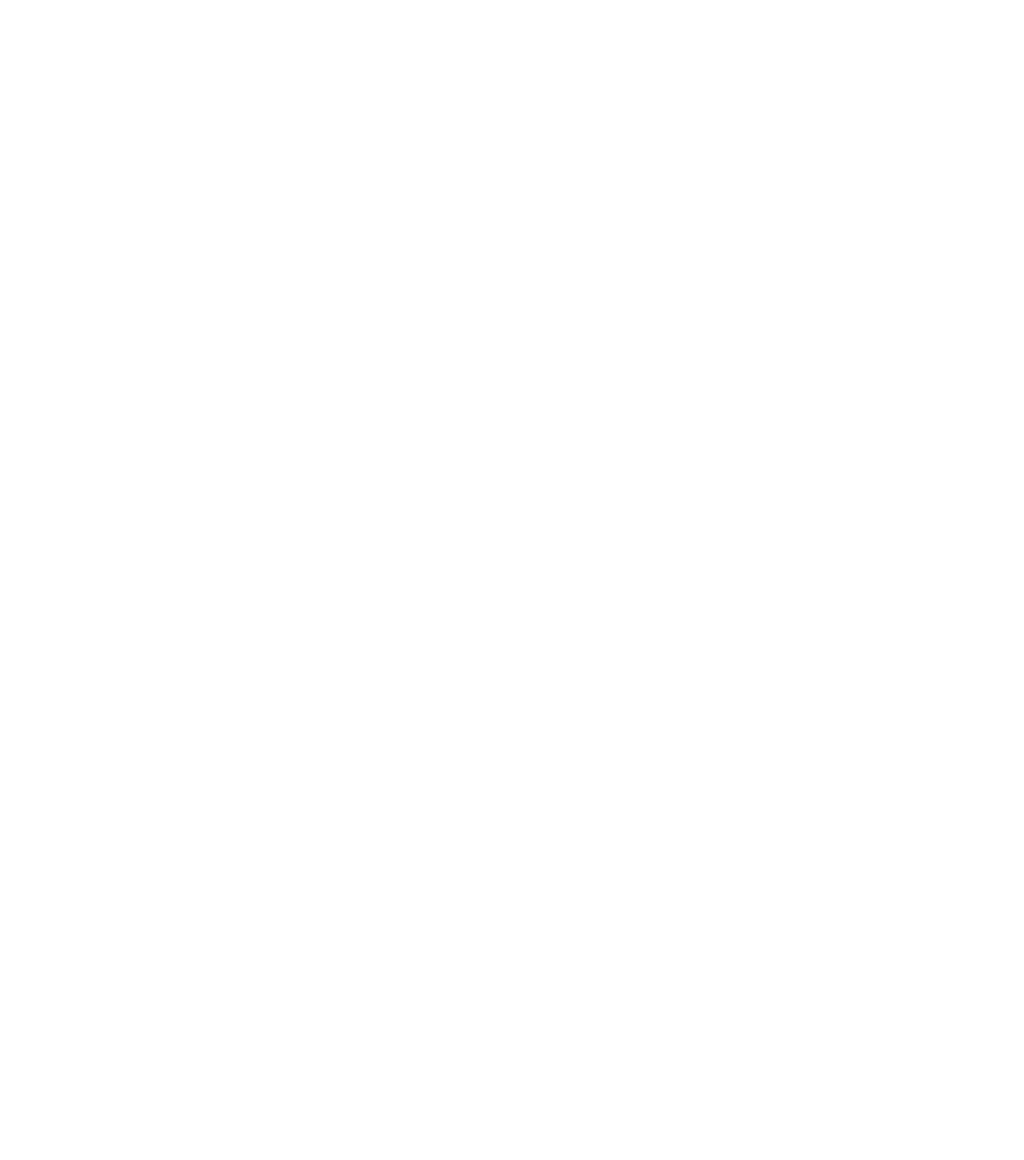
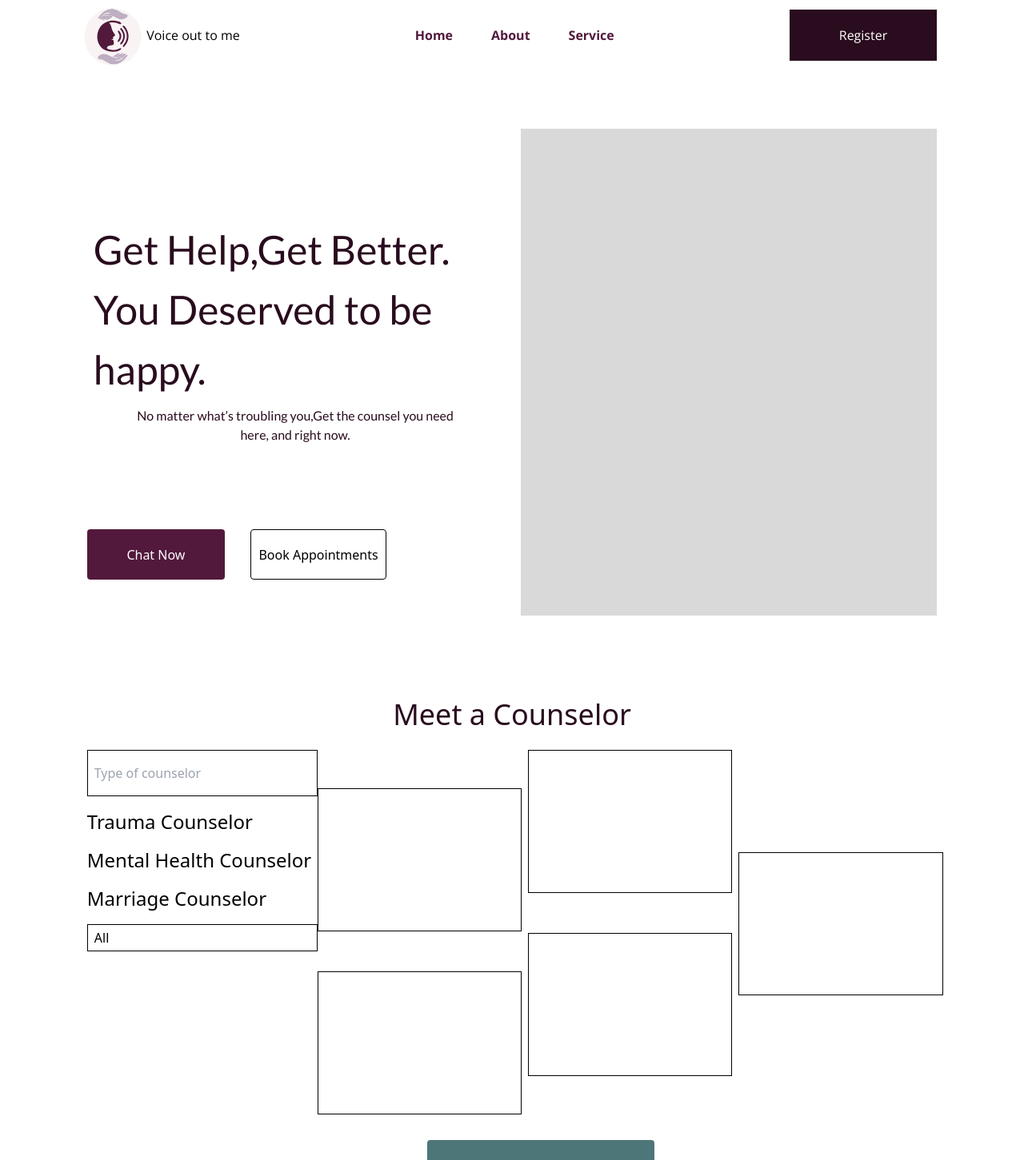
Before and after one commit to ichie-Ozor/voiceOut2Me, a React (Create React App) app: page /home in a window 1280 px wide. Before the commit this address had no page. Shown: the top 1451 px of the page at 80% size. Before the commit the page ends 800 px from the top, so only its background shows below. Built offline with nearby package versions, Linux system fonts and the light colour scheme.

Commit message:
landing page begins

```diff
--- a/src/App.jsx
+++ b/src/App.jsx
@@ -1,4 +1,5 @@
 import { Route, Routes } from "react-router";
+import Home from "./pages/Home";
 import SoonComingPage from "./pages/SoonComingPage";
 
 const App = () => {
@@ -6,6 +7,7 @@ const App = () => {
     <Routes>
       <Route path={"/"}>
         <Route index element={<SoonComingPage />} />
+        <Route path="home" element={<Home/>}/>
       </Route>
     </Routes>
   );
--- /dev/null
+++ b/src/component/MeetACounselor.jsx
@@ -0,0 +1,40 @@
+import React from "react";
+
+const MeetACounselor = () => {
+  return (
+    <div className="w-[83vw] h-[40.375rem] m-auto">
+      <h1 className="meet-a-counselor text-center text-[#290C1E] text-4xl mt-[6.5rem]">
+        Meet a Counselor
+      </h1>
+      <div className="flex justify-between mt-6 ">
+        <section className="flex flex-col gap-4">
+          <input
+            className=" border-[1px] border-black py-4 pl-2 pr-4 w-[18rem]"
+            type="text"
+            placeholder="Type of counselor"
+          />
+          <h1 className="text-2xl">Trauma Counselor</h1>
+          <h1 className="text-2xl">Mental Health Counselor</h1>
+          <h1 className="text-2xl">Marriage Counselor</h1>
+          <h1 className="w-[18rem] border-[1px] border-black py-1 pl-2 pr-4">
+            All
+          </h1>
+        </section>
+        <section className="flex gap-2">
+          <div className="mt-[3rem]">
+            <section className="w-[15.954rem] h-[11.188rem] border-[1.4px] border-black mb-[50px]"></section>
+            <section className="w-[15.954rem] h-[11.188rem] border-[1.4px] border-black"></section>
+          </div>
+          <div>
+            <section className="w-[15.954rem] h-[11.188rem] border-[1.4px] border-black mb-[50px]"></section>
+            <section className="w-[15.954rem] h-[11.188rem] border-[1.4px] border-black"></section>
+          </div>
+          <div className="w-[15.954rem] h-[11.188rem] border-[1.4px] border-black mt-[8rem]"></div>
+        </section>
+      </div>
+      <button className="ml-[40%] bg-[#4D7679] rounded py-[1.25rem] px-[5.969rem] mt-8 text-white text-2xl">Register</button>
+    </div>
+  );
+};
+
+export default MeetACounselor;
--- /dev/null
+++ b/src/component/SubHeading.jsx
@@ -0,0 +1,26 @@
+import React from "react";
+
+const SubHeading = () => {
+  return (
+    <div>
+      <section className="w-[83vw] m-auto flex justify-between mt-[4.625rem]">
+        <div className="get-help w-[49%] mt-[10%]">
+          <h1 className="text-[50px] text-[#290C1E] font-Lato font-normal p-2">
+            Get Help,Get Better. You Deserved to be happy.
+          </h1>
+          <p className="text-center w-[27rem] m-auto font-Lato text-[#290C1E]">
+            No matter what’s troubling you,Get the counsel you need here, and
+            right now.
+          </p>
+          <section className="flex gap-8 mt-[6.625rem]">
+            <button className="chat-now bg-[#52193C] text-white py-[17.5px] px-[49.58px] rounded">Chat Now</button>
+            <button className="book-appointment rounded border-[1px] border-black py-[18.5px] px-[9.5px]">Book Appointments</button>
+          </section>
+        </div>
+        <div className="image-container w-[49%] h-[38.063rem] bg-[#D9D9D9] "></div>
+      </section>
+    </div>
+  );
+};
+
+export default SubHeading;
--- a/src/component/comingpage/NavBar.jsx
+++ /dev/null
@@ -1,22 +0,0 @@
-import React from 'react'
-import { Link } from 'react-router-dom'
-import Menu from '../../assets/images/comingpage/menu.svg'
-import Logo from '../../assets/images/comingpage/logo.svg'
-
-const NavBar = () => {
-  return (
-    <header className='w-[90vw] m-auto mb-6'>
-        <section className='flex justify-between  items-center mt-4 bg-[#8155BA] p-2 h-[10vh] sm:h-[20Vh] '>
-            <div className="logo-title flex justify-center items-center">
-              <div className="image overflow-hidden -ml-4"><img className='sm:w-32 w-24' src={Logo} alt="logo" /></div>
-
-              <h1 className='hidden lg:flex  text-white text-2xl -ml-8 mt-6'>VoiceOut2Me</h1>
-              </div>
-              <div className="menu overflow-hidden w-8 flex lg:hidden"><img src={Menu} alt="menu" /></div>
-            <Link className="about-us border-[1px] border-white rounded-2xl px-6 py-2 text-2xl text-white hover:border-[2px] hidden lg:flex ">About us</Link>
-        </section>
-    </header>
-  )
-}
-
-export default NavBar
--- /dev/null
+++ b/src/component/landing page/Heading.jsx
@@ -0,0 +1,24 @@
+import React from "react";
+import { Link } from "react-router-dom";
+import Logo from "../../assets/images/logo.svg";
+
+const Heading = () => {
+  return (
+    <div>
+      <header className="relative w-[83vw] m-auto h-[5.438rem] flex justify-center font-OpenSand">
+        <img className="absolute left-[-3rem] top-[-2rem] w-40" src={Logo} alt="logo" />
+        <nav className="flex justify-between items-center leading-6 w-[93%] m-auto  mr-0">
+          <h1>Voice out to me</h1>
+          <div className="flex gap-12 text-[#52193C] font-bold">
+            <Link>Home</Link>
+            <Link>About</Link>
+            <Link>Service</Link>
+          </div>
+          <Link className=" bg-[#290C1E] text-white py-5 px-[3.875rem] mr-0">Register</Link>
+        </nav>
+      </header>
+    </div>
+  );
+};
+
+export default Heading;
--- /dev/null
+++ b/src/pages/Home.jsx
@@ -0,0 +1,20 @@
+import React from "react";
+import Heading from "../component/landing page/Heading";
+import MeetACounselor from "../component/MeetACounselor";
+import SubHeading from "../component/SubHeading";
+
+const Home = () => {
+  return (
+    <>
+      <div>
+        <Heading />
+      </div>
+      <div>
+        <SubHeading />
+      </div>
+      <div><MeetACounselor/></div>
+    </>
+  );
+};
+
+export default Home;
--- a/tailwind.config.js
+++ b/tailwind.config.js
@@ -14,10 +14,10 @@ module.exports = {
       screens: {
         'xs': '475px',
         'sm': '576px',
-        // '2l':'1366',
-        // 'xxs':{'max':'320px',}
     },
-
+colors:{
+  // 'secondary':"#290C1E"
+}
   },
   plugins: [],
 }
```
Also changed, not shown: src/assets/images/logo.svg (added).
